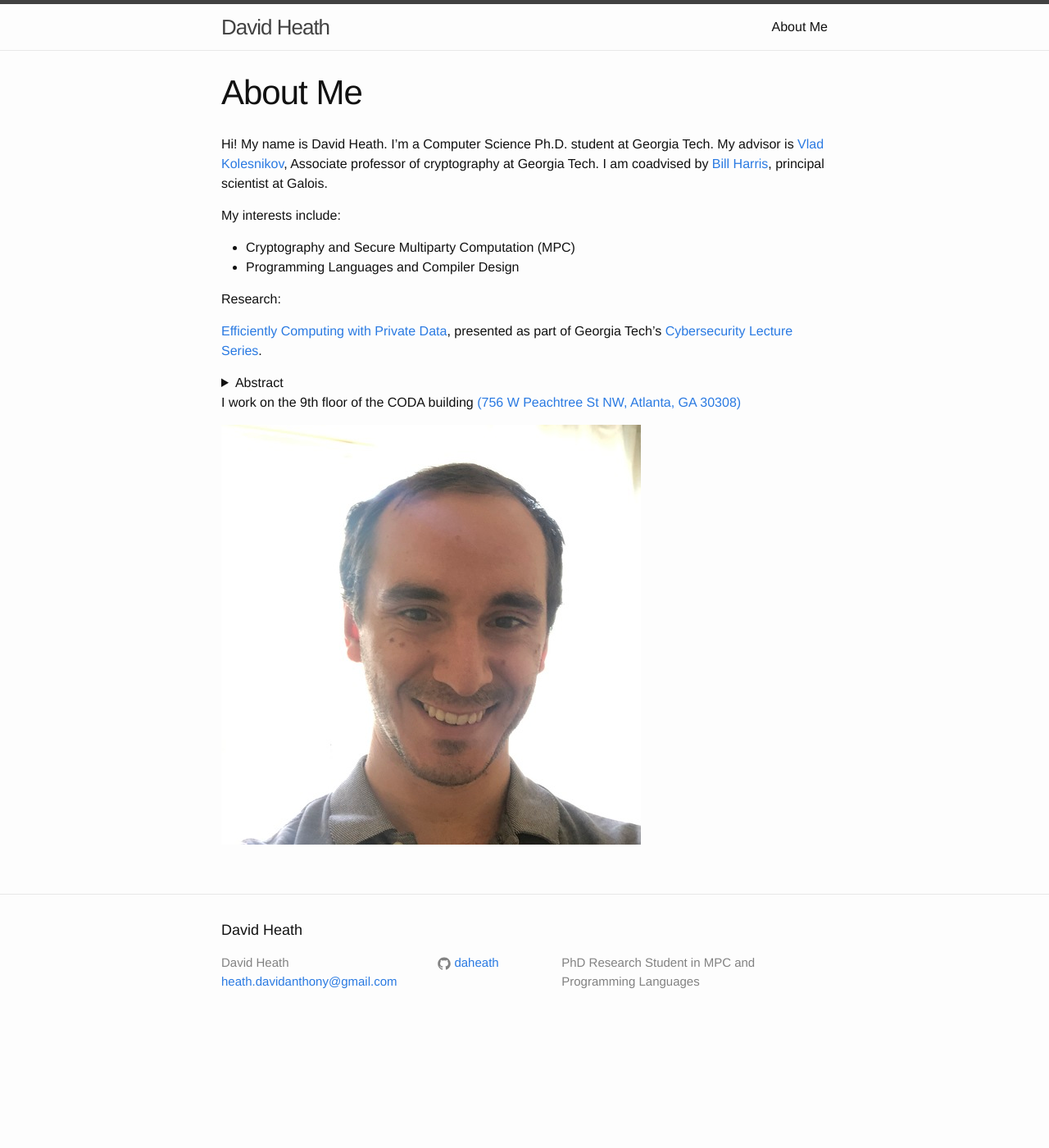
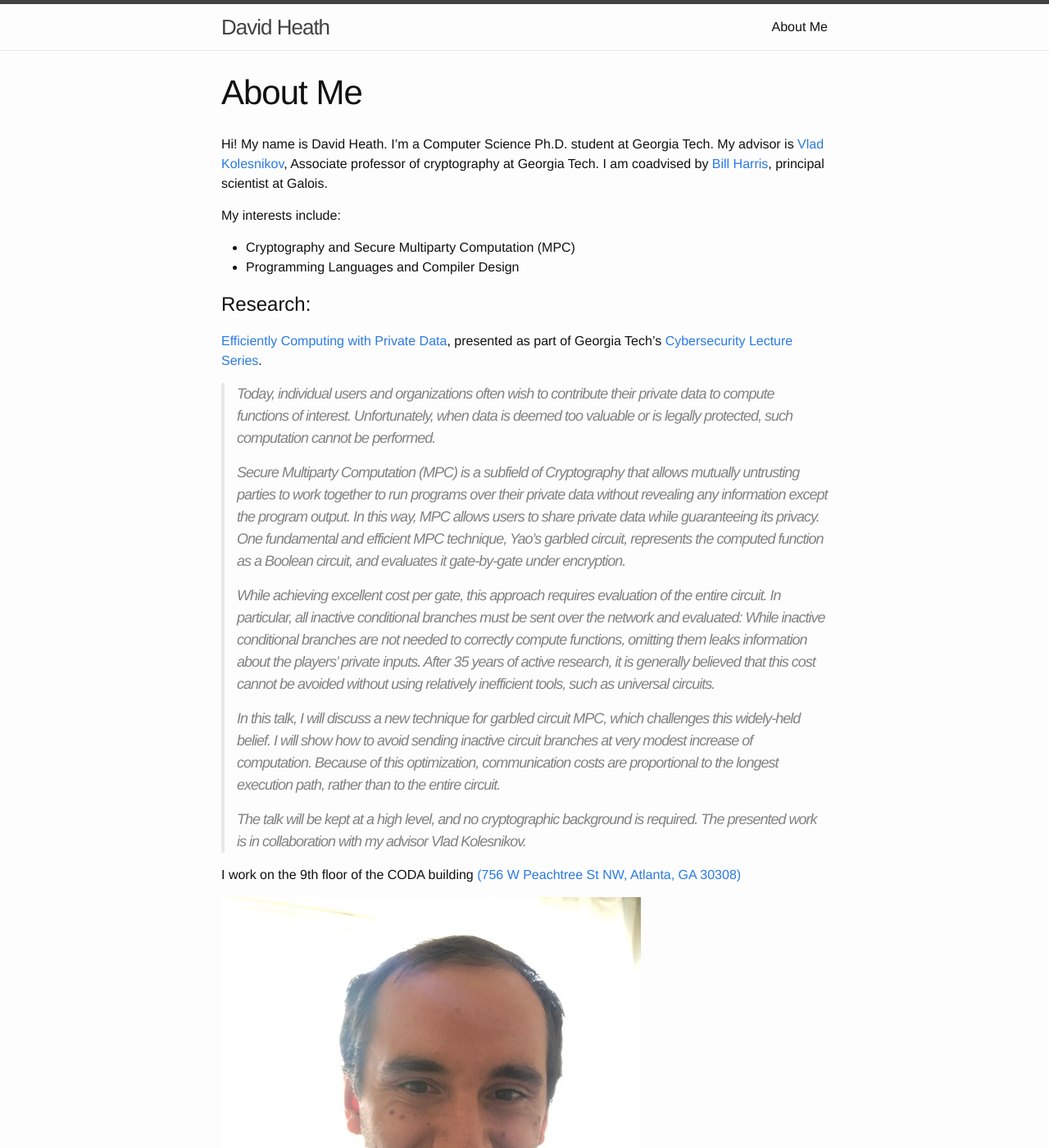
Before and after one commit to DAHeath/DAHeath.github.io, a Jekyll site: the page built from about.markdown, in a window 1280 px wide and 1400 px high. Shown: the whole window at 82% size. Built offline with Jekyll 4.4.1, drawn with Linux system fonts in a browser that asks for light colours.

Commit message:
got rid of collapse that does not work

```diff
--- a/about.markdown
+++ b/about.markdown
@@ -11,32 +11,27 @@ My interests include:
   + Cryptography and Secure Multiparty Computation (MPC)
   + Programming Languages and Compiler Design
 
-Research:
+# Research:
 
 [Efficiently Computing with Private Data](https://smartech.gatech.edu/bitstream/handle/1853/61833/heath_videostream.html?sequence=3&isAllowed=y), presented as part of Georgia Tech's [Cybersecurity Lecture Series](https://cyber.gatech.edu/cyber-lecture).
-  <details><summary>Abstract</summary>
 
-  <p>
-    # test
-    > Today, individual users and organizations often wish to contribute their private data to compute functions of interest.
-    > Unfortunately, when data is deemed too valuable or is legally protected, such computation cannot be performed.
-    >
-    > Secure Multiparty Computation (MPC) is a subfield of Cryptography that allows mutually untrusting parties to work together to run programs over their private data without revealing any information except the program output.
-    > In this way, MPC allows users to share private data while guaranteeing its privacy.
-    > One fundamental and efficient MPC technique, Yao’s garbled circuit, represents the computed function as a Boolean circuit, and evaluates it gate-by-gate under encryption.
-    >
-    > While achieving excellent cost per gate, this approach requires evaluation of the entire circuit.
-    > In particular, all inactive conditional branches must be sent over the network and evaluated: While inactive conditional branches are not needed to correctly compute functions, omitting them leaks information about the players’ private inputs.
-    > After 35 years of active research, it is generally believed that this cost cannot be avoided without using relatively inefficient tools, such as universal circuits.
-    >
-    > In this talk, I will discuss a new technique for garbled circuit MPC, which challenges this widely-held belief.
-    > I will show how to avoid sending inactive circuit branches at very modest increase of computation.
-    > Because of this optimization, communication costs are proportional to the longest execution path, rather than to the entire circuit.
-    >
-    > The talk will be kept at a high level, and no cryptographic background is required.
-    > The presented work is in collaboration with my advisor Vlad Kolesnikov.
-  </p>
-  </details>
+> Today, individual users and organizations often wish to contribute their private data to compute functions of interest.
+> Unfortunately, when data is deemed too valuable or is legally protected, such computation cannot be performed.
+>
+> Secure Multiparty Computation (MPC) is a subfield of Cryptography that allows mutually untrusting parties to work together to run programs over their private data without revealing any information except the program output.
+> In this way, MPC allows users to share private data while guaranteeing its privacy.
+> One fundamental and efficient MPC technique, Yao’s garbled circuit, represents the computed function as a Boolean circuit, and evaluates it gate-by-gate under encryption.
+>
+> While achieving excellent cost per gate, this approach requires evaluation of the entire circuit.
+> In particular, all inactive conditional branches must be sent over the network and evaluated: While inactive conditional branches are not needed to correctly compute functions, omitting them leaks information about the players’ private inputs.
+> After 35 years of active research, it is generally believed that this cost cannot be avoided without using relatively inefficient tools, such as universal circuits.
+>
+> In this talk, I will discuss a new technique for garbled circuit MPC, which challenges this widely-held belief.
+> I will show how to avoid sending inactive circuit branches at very modest increase of computation.
+> Because of this optimization, communication costs are proportional to the longest execution path, rather than to the entire circuit.
+>
+> The talk will be kept at a high level, and no cryptographic background is required.
+> The presented work is in collaboration with my advisor Vlad Kolesnikov.
 
 I work on the 9th floor of the CODA building [(756 W Peachtree St NW, Atlanta, GA 30308)](https://goo.gl/maps/CqeEd1wMpz6pV3wX7)
 
```
